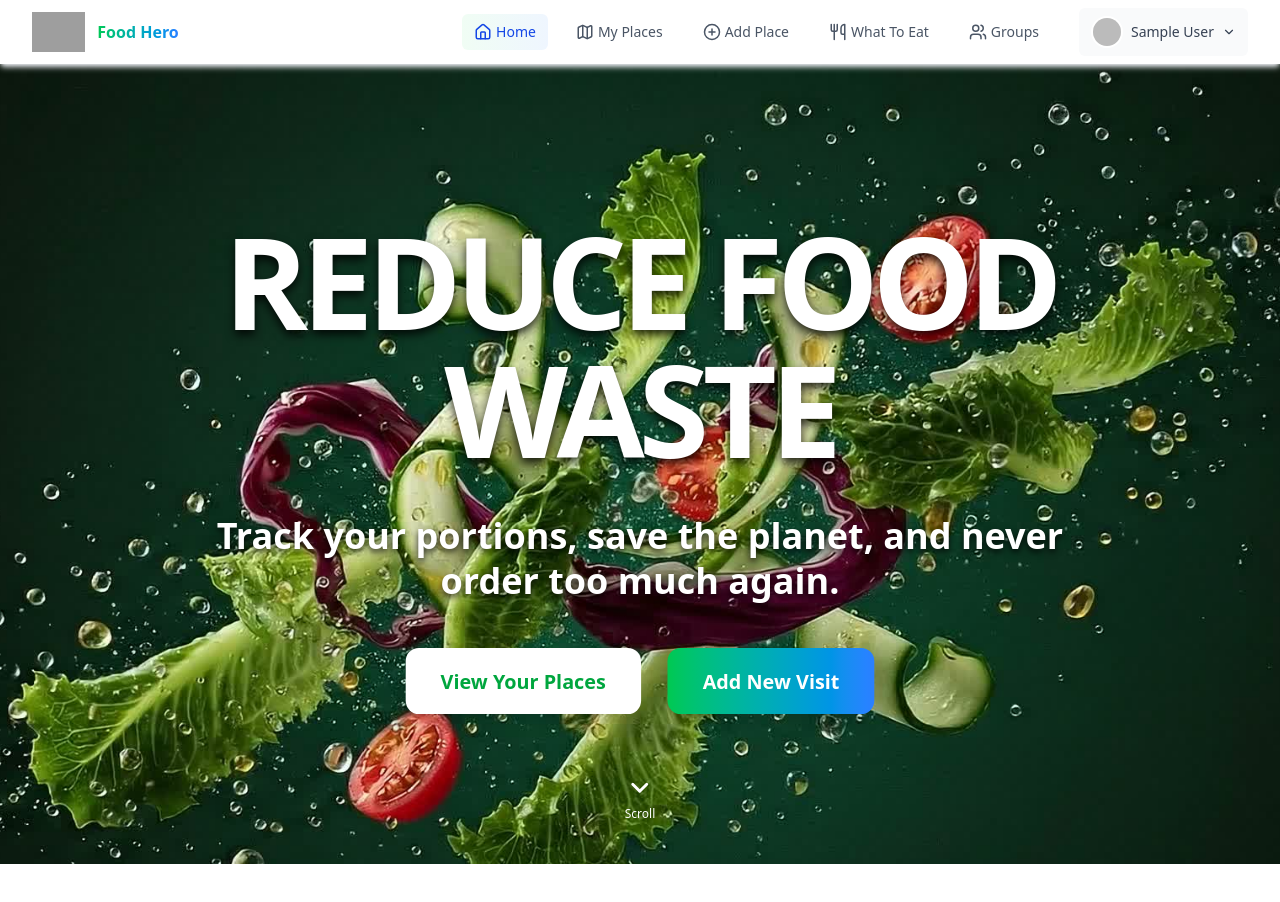
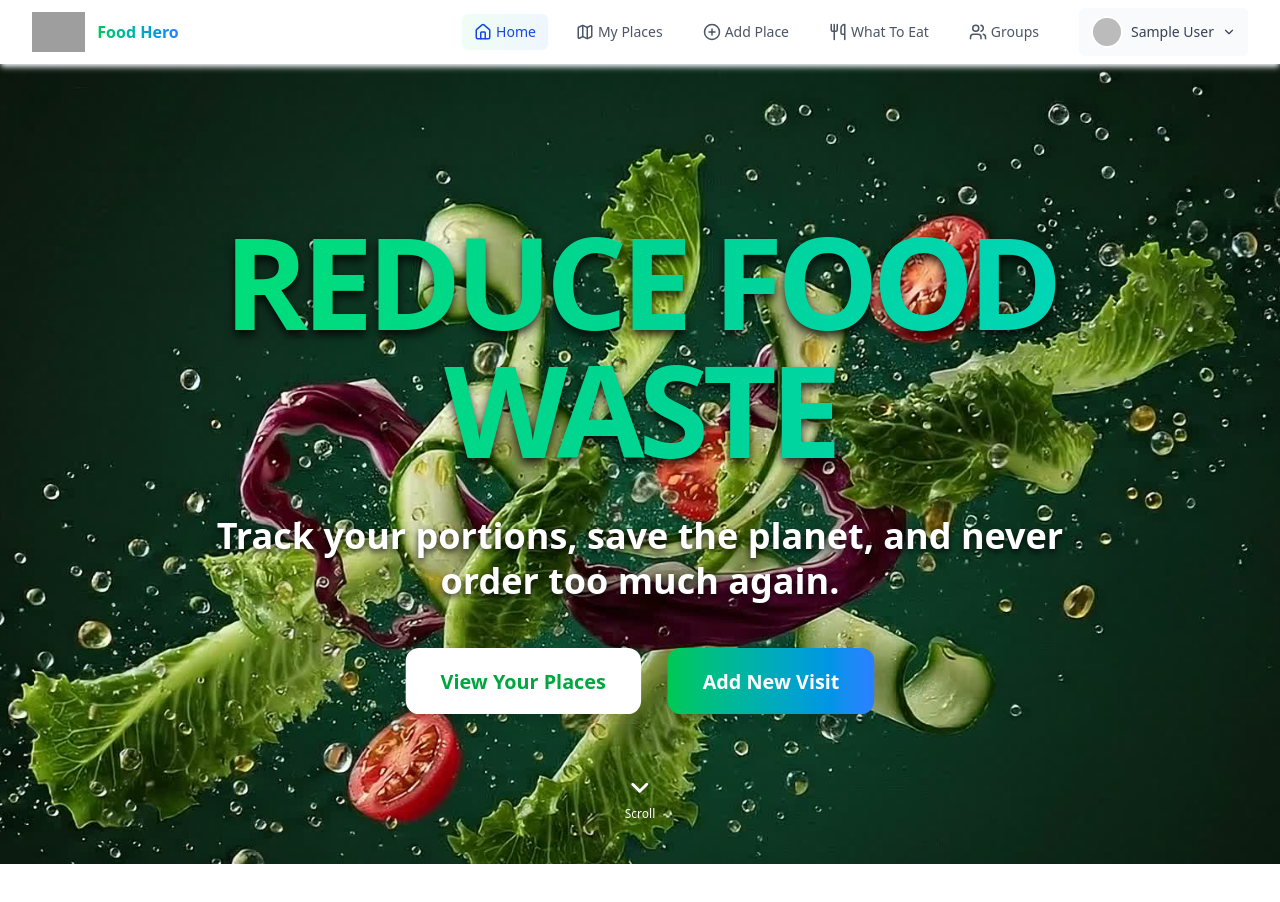
Before and after one commit to jasonlow2307/foodhero, a React (Vite) app: page / in a window 1280 px wide. Shown: the top 902 px of the page. Built offline with nearby package versions, Linux system fonts and the light colour scheme; no server answers; the database is empty; sample sign-in values are in the browser's storage; grey boxes are pictures that could not be loaded.

Commit message:
chore: added color to hero page

```diff
--- a/src/sections/HomePage/HomePage.tsx
+++ b/src/sections/HomePage/HomePage.tsx
@@ -246,7 +246,7 @@ const HomePage = () => {
       <ScrollingHero frameCount={192}>
         <div className="container mx-auto px-4 z-10 text-center">
           <div className="max-w-5xl mx-auto">
-            <h1 className="text-5xl xs:text-6xl md:text-9xl font-black text-white mb-8 sm:mb-10 drop-shadow-[0_5px_5px_rgba(0,0,0,0.8)] uppercase tracking-tighter">
+            <h1 className="text-5xl xs:text-6xl md:text-9xl font-black mb-8 sm:mb-10 drop-shadow-[0_5px_5px_rgba(0,0,0,0.8)] uppercase tracking-tighter bg-gradient-to-r from-green-400 via-emerald-400 to-teal-400 bg-clip-text text-transparent">
               Reduce Food Waste
             </h1>
             <p className="text-xl xs:text-2xl md:text-4xl font-bold text-white mb-8 sm:mb-12 drop-shadow-[0_3px_3px_rgba(0,0,0,0.8)] max-w-4xl mx-auto leading-tight">
```
